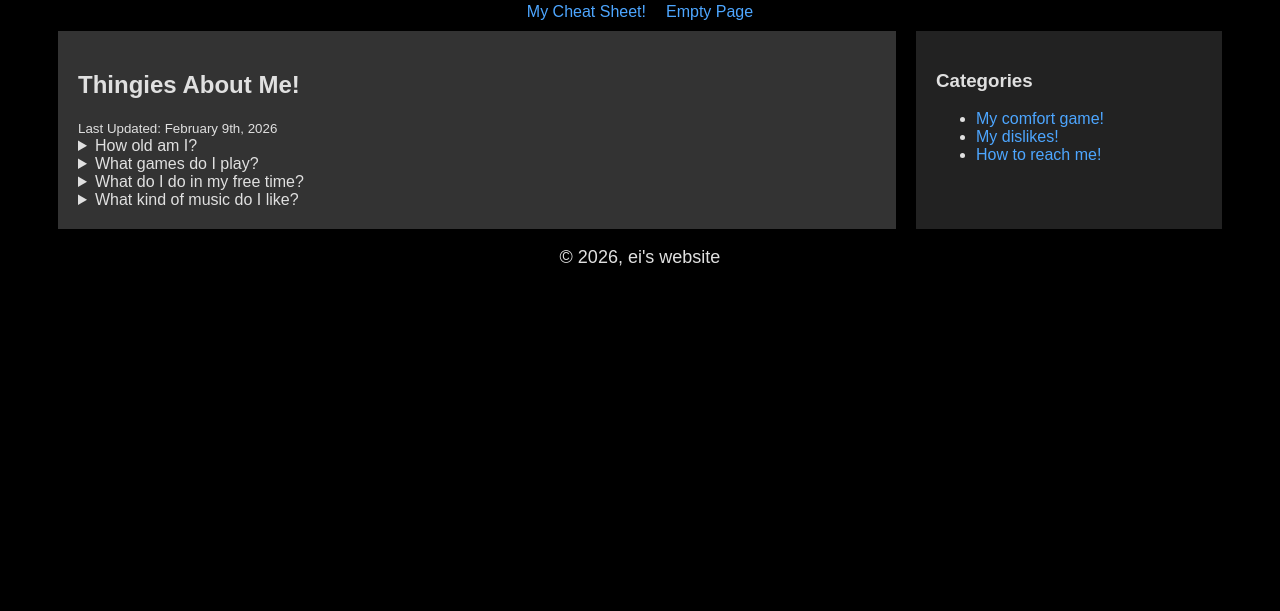
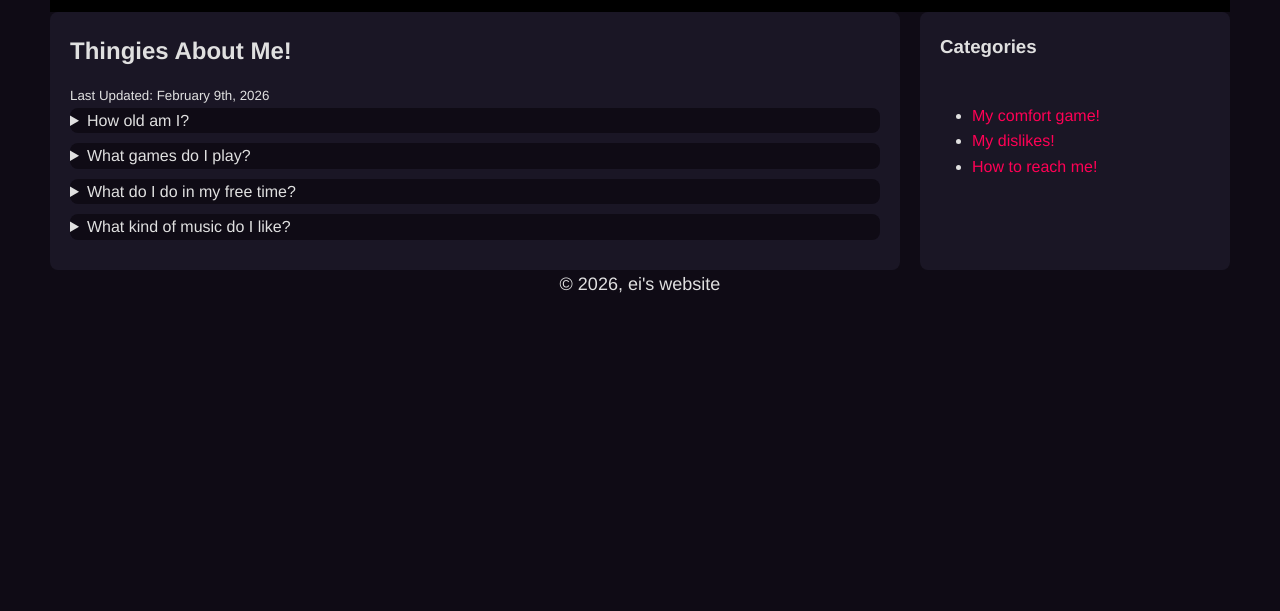
Before and after one commit to jazuki/eii-personal-page, a plain HTML site: page index.html in a window 1280 px wide. Shown: the part 189-800 px from the top of the page. Drawn offline with Linux system fonts and the light colour scheme.

Commit message:
Added CSS global resets, variables, and made various layout & value changes in declarations to reflect that.

```diff
--- a/csscheatsheet/css/style.css
+++ b/csscheatsheet/css/style.css
@@ -1,3 +1,6 @@
-h1 {
-  color: green;
+body {
+  background-color: #000;
+  color: #f4f4f4;
+
+  font-family: Arial, Helvetica, sans-serif;
 }
--- a/index.html
+++ b/index.html
@@ -26,33 +26,45 @@
     <meta name="twitter:card" content="summary_large_image" />
   </head>
 
+  <!-- ================================== -->
+  <!--             BODY CONTENT           -->
+  <!-- ================================== -->
   <body>
+    <!-- ================================== -->
+    <!--           HEADER CONTENT           -->
+    <!-- ================================== -->
     <header class="main-header">
       <h1 class="title text-center red-color">
         HAI HAIII!! TIS MY PAGEE &lt;3 !
       </h1>
 
-      <nav class="main-nav" aria-label="Main Menu">
+      <nav aria-label="Main Menu">
         <ul class="nav-list flex-center">
-          <li><a href="index.html">My Cheat Sheet!</a></li>
-          <li><a href="empty.html">Empty Page</a></li>
+          <li><a href="/htmlcheatsheet/">My Cheat Sheet!</a></li>
+          <li><a href="/htmlcheatsheet/">Empty Page</a></li>
         </ul>
       </nav>
     </header>
 
     <div class="content-wrapper">
+      <!-- ================================== -->
+      <!--            MAIN CONTENT            -->
+      <!-- ================================== -->
       <main>
-        <section>
+        <!-- ================================== -->
+        <!--          ABOUT ME SECTION          -->
+        <!-- ================================== -->
+        <section class="about-me-container">
           <h2>Thingies About Me!</h2>
 
           <small>Last Updated: February 9th, 2026</small>
 
-          <details class="about-me">
+          <details>
             <summary>How old am I?</summary>
             <p>19!</p>
           </details>
 
-          <details class="about-me">
+          <details>
             <summary>What games do I play?</summary>
             <p>
               I mostly play Genshin Impact! But I sometimes mess around in
@@ -60,7 +72,7 @@
             </p>
           </details>
 
-          <details class="about-me">
+          <details>
             <summary>What do I do in my free time?</summary>
             <p>
               I mostly study, play games, calisthenics, and talk to my
@@ -68,7 +80,7 @@
             </p>
           </details>
 
-          <details class="about-me">
+          <details>
             <summary>What kind of music do I like?</summary>
             <p>
               I can jam out to basically any genre—it's just mostly a matter of
@@ -84,8 +96,12 @@
             >
           </details>
         </section>
+        <!-- /.about-me-container -->
       </main>
 
+      <!-- ================================== -->
+      <!--           ASIDE CONTENT           -->
+      <!-- ================================== -->
       <aside>
         <h3>Categories</h3>
         <nav aria-label="Category Links">
@@ -97,6 +113,11 @@
         </nav>
       </aside>
     </div>
+    <!-- /.content-wrapper -->
+
+    <!-- ================================== -->
+    <!--           FOOTER CONTENT           -->
+    <!-- ================================== -->
     <footer class="main-footer">
       <p>&copy; 2026, ei's website</p>
     </footer>
--- a/style.css
+++ b/style.css
@@ -1,35 +1,91 @@
 /* ===================================
-  1. BASE STYLES (Broadest)
-  Target: Tags only. Sets the default "Physics".
+   GLOBAL RESETS
    =================================== */
+* {
+  /* 1. Keep padding INSIDE the width */
+  box-sizing: border-box;
 
+  /* 2. Eliminates the default browser spacing */
+  margin: 0;
+  padding: 0;
+}
+
+/* =========================================
+   VARIABLES (DESIGN TOKENS)
+   ========================================= */
+:root {
+  /* COLORS Dark Emo/Scene Theme */
+  --bg-color: #0f0b15; /* Deepest Purple/Black */
+  --card-bg: #1a1625; /* Slightly Lighter Purple */
+  --text-main: #e0e0e0; /* Off-White */
+  --text-muted: #a09cb0; /* Muted Lavender/Gray */
+  --accent-color: #ff0055; /* Hot Pink/Red */
+
+  /* TYPOGRAPHY */
+  --font-main: "Helvetica Neue", Helvetica, Arial, sans-serif;
+
+  /* SPACING & BORDERS */
+  --standard-radius: 8px; /* Smooths out the box corners */
+}
+
+/* ===================================
+   1. BASE STYLES (Broadest)
+   Target: Tags only. Sets the default "Physics".
+   =================================== */
 body {
-  background-color: #000000; /* Sets background color to black */
-  color: #e0e0e0; /* Makes text readable on black background */
+  background-color: var(--bg-color); /* Sets background color to black */
+  color: var(--text-main); /* Makes text readable on black background */
   padding: 50px; /* Gives page some space from walls */
-  font-family: sans-serif; /* Good to set default font */
+  font-family: var(--font-main); /* Good to set default font */
+  line-height: 1.6; /* Makes text must easier to read */
+}
+
+/* Give heaidngs breathing room */
+h1,
+h2,
+h3 {
+  margin-top: 1.5em; /* Space above the heading */
+  margin-bottom: 0.5em; /* Space below the heading */
+}
+
+/* First heading should NOT have top space if it's at very top of a container */
+h1:first-child,
+h2:first-child,
+h3:first-child {
+  margin-top: 0;
+}
+
+/* Paragraph spacing */
+p {
+  margin-bottom: 1em; /* Full line of space after every paragraph */
+}
+
+/* Restore the lists */
+ul,
+ol {
+  margin-bottom: 1em; /* 1 line of space away from other elements */
+  padding: 2em; /* Pushes the bullets back inwards so you can see them */
 }
 
 /* Global Link Styles */
 a {
-  color: #4da6ff; /* a bright, readable blue */
+  color: var(--accent-color); /* a bright, readable blue */
   text-decoration: none; /* Removes the underline */
 }
 
 /* The States (Pseudo-classes) */
 a:hover,
 a:focus {
-  color: red; /* Turns red when the mouse hovers over it */
+  color: hsl(0, 100%, 30%); /* Turns red when the mouse hovers over it */
   font-weight: bold; /* Turns bold on hover */
   text-decoration: underline; /* Adds underline back on hover */
   cursor: grab; /* Changes the mouse cursor icon when hovered over link */
 }
 
 /* ===================================
-  2. LAYOUT (The Skeleton)
-  Target: Major regions and grid systems.
+   2. LAYOUT (The Skeleton)
+   Target: Major regions and grid systems.
    =================================== */
-
 /* Parent First: The Flex Container */
 .content-wrapper {
   display: flex; /* Make main and aside side bar into columns that sit on same line */
@@ -41,21 +97,29 @@ a:focus {
 /* Main Content (The Big Brother) */
 main {
   flex: 3; /* Take 3 shares (parts) of space (75% width) */
-  background-color: #333; /* Visual cue for space taken up */
+  background-color: var(--card-bg); /* Visual cue for space taken up */
   padding: 20px;
+  border-radius: var(--standard-radius);
 }
 /* Sidebar Content (The Little Brother) */
 aside {
   flex: 1; /* Take 1 share (part) of space (25% width) */
-  background-color: #222; /* Visual cue for space taken up */
+  background-color: var(--card-bg); /* Visual cue for space taken up */
   padding: 20px;
+  border-radius: var(--standard-radius);
+}
+
+/* About Me Section */
+.about-me-container details {
+  background: var(--bg-color);
+  margin-bottom: 10px;
+  border-radius: var(--standard-radius);
 }
 
 /* ===================================
   3. COMPONENTS & UTILITIES (Specific)
   Target: Classes. Overrides everything above.
    =================================== */
-
 /* Component to stylize the main header */
 .main-header {
   text-align: center;
@@ -107,7 +171,6 @@ aside {
   4. MEDIA QUERIES (Responsiveness)
   Target: specific screen sizes to override layout.
    =================================== */
-
 /* Apply if the screen is 768px wide or LESS */
 @media (max-width: 768px) {
   /* Target the Layout Wrapper */
```
Also changed, not shown: csscheatsheet/index.html (+6 -0 lines).
